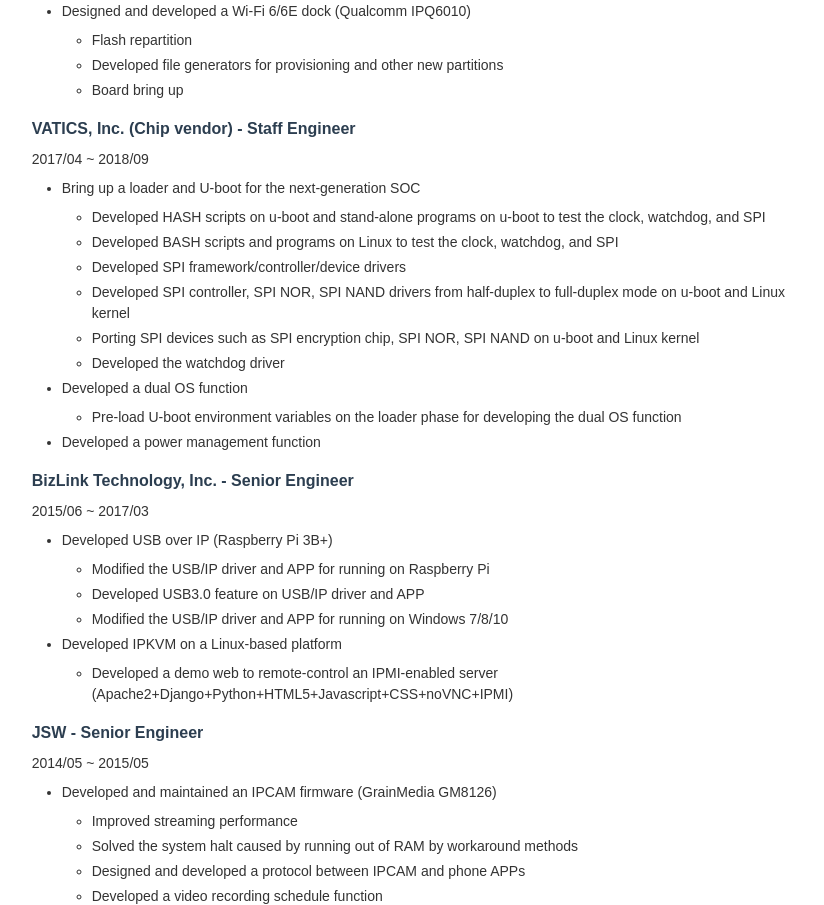
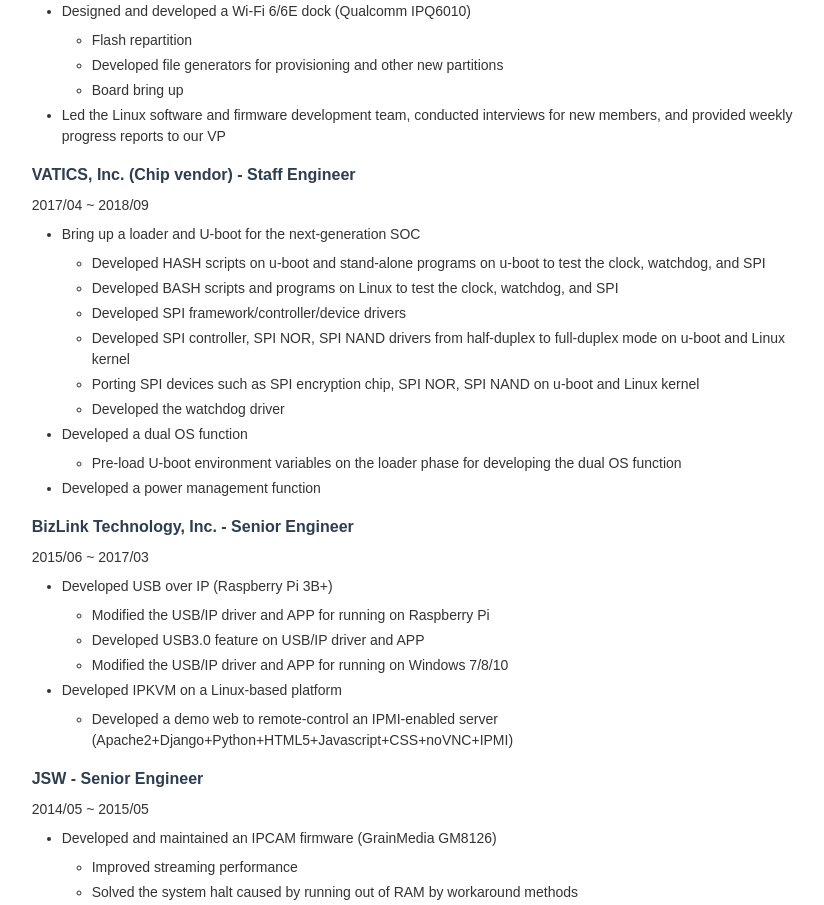
Before and after one commit to goodwaterwu/goodwaterwu.github.io, a plain HTML site: page cv/cv.html in a window 1280 px wide. Shown: the part 1690-2595 px from the top of the page, without its empty margins (25-849 px from the left). Drawn offline with Linux system fonts and the light colour scheme.

```diff
--- a/cv/cv.html
+++ b/cv/cv.html
@@ -195,6 +195,8 @@
                         <li>Board bring up</li>
                     </ul>
                 </li>
+                <li>Led the Linux software and firmware development team, conducted interviews for new members, and provided weekly progress reports to our VP
+                </li>
             </ul>
         </div>
         <div class="job">
```
